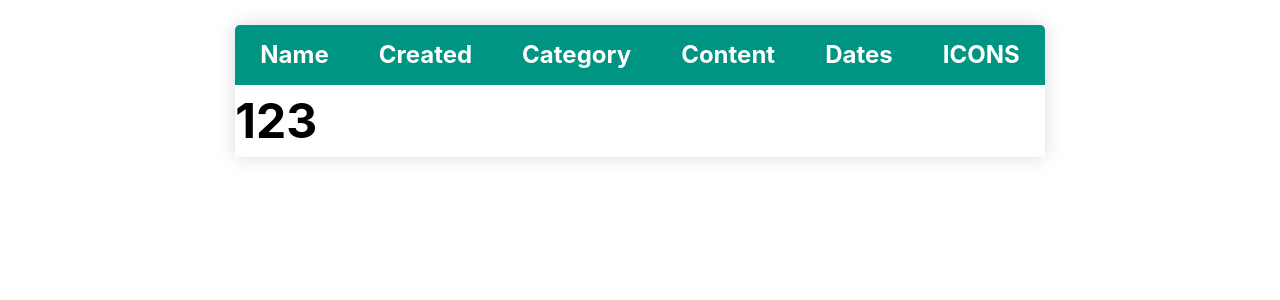
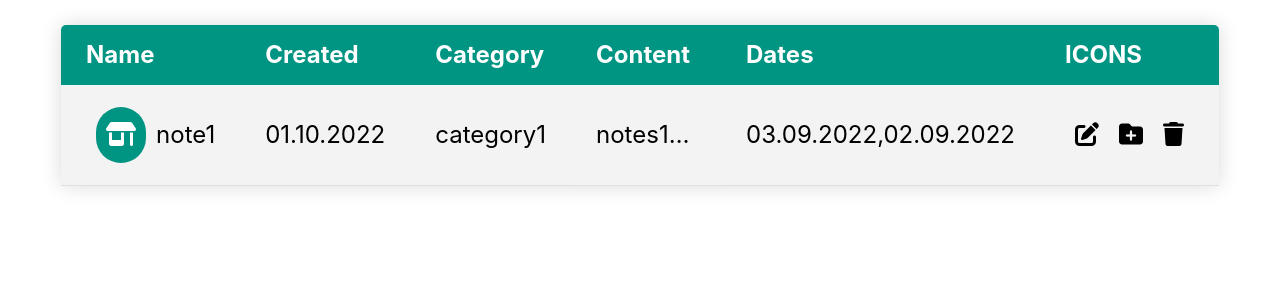
Before and after one commit to zenoksi4/ReactReduxNotes, a React (Create React App) app: page / in a window 1280 px wide. Shown: the top 300 px of the page. Built offline with nearby package versions, Linux system fonts and the light colour scheme.

Commit message:
add TableNoteItem component to table

```diff
--- a/public/index.html
+++ b/public/index.html
@@ -9,6 +9,7 @@
       name="description"
       content="Web site created using create-react-app"
     />
+    <script src="https://kit.fontawesome.com/5a0cf9540d.js" crossorigin="anonymous"></script>
     <link rel="apple-touch-icon" href="%PUBLIC_URL%/logo192.png" />
     <!--
       manifest.json provides metadata used when your web app is installed on a
@@ -29,15 +30,5 @@
   <body>
     <noscript>You need to enable JavaScript to run this app.</noscript>
     <div id="root"></div>
-    <!--
-      This HTML file is a template.
-      If you open it directly in the browser, you will see an empty page.
-
-      You can add webfonts, meta tags, or analytics to this file.
-      The build step will place the bundled scripts into the <body> tag.
-
-      To begin the development, run `npm start` or `yarn start`.
-      To create a production bundle, use `npm run build` or `yarn build`.
-    -->
   </body>
 </html>
--- a/src/App.tsx
+++ b/src/App.tsx
@@ -1,11 +1,12 @@
 import React from "react";
 import "./App.css";
 import Table from "./components/tablelist/Table";
+import TableNotesActive from "./components/tablelist/tablenotes/TableNotesActive";
 
 function App() {
   return (
     <div className="container">
-      <Table/>
+      <TableNotesActive/>
     </div>
   );
 }
--- a/src/components/tablelist/Table.css
+++ b/src/components/tablelist/Table.css
@@ -12,7 +12,7 @@
     padding: 12px 25px;
 }
 
-.note-table tr{
+.note-table thead tr{
     background-color: #009482;
     text-align: left;
     font-weight: bold;
--- a/src/components/tablelist/Table.tsx
+++ b/src/components/tablelist/Table.tsx
@@ -1,13 +1,16 @@
 import './Table.css'
 import TableNotesActive from './tablenotes/TableNotesActive';
 
+interface TableProps{
+    children?: React.ReactNode
+}
 
-const Table: React.FC = () => {
+const Table: React.FC<TableProps> = ({children}) => {
 
     return(
         <table className='note-table'>
 
-            <TableNotesActive></TableNotesActive>
+            {children}
         </table>
     );
 }
--- a/src/components/tablelist/tablenotes/TableNotes.tsx
+++ b/src/components/tablelist/tablenotes/TableNotes.tsx
@@ -1,10 +1,10 @@
 
-interface TableNotes{
+interface TableNotesProps{
     children?: React.ReactNode
 }
 
 
-const TableNotes: React.FC<TableNotes> = ({children}) => {
+const TableNotes: React.FC<TableNotesProps> = ({children}) => {
 
     return(
         <>
--- a/src/components/tablelist/tablenotes/TableNotesActive.tsx
+++ b/src/components/tablelist/tablenotes/TableNotesActive.tsx
@@ -1,14 +1,24 @@
 import TableNotes from "./TableNotes";
-
+import { useAppSelector } from "../../../hooks/useAppSelector";
+import Table from "../Table";
+import TableNotesItem from "./TableNotesItem";
 
 
 
 const TableNotesActive: React.FC = () => {
+    const notes = useAppSelector(state => state.notes.list);
 
     return(
-        <TableNotes>
-            <h1>123</h1>
-        </TableNotes>
+        <Table>
+            <TableNotes>
+                {notes.map((note) =>(
+                    <TableNotesItem
+                    key={note.id}
+                    {...note}
+                    />
+                ))}
+            </TableNotes>
+        </Table>
     );
 }
 
--- /dev/null
+++ b/src/components/tablelist/tablenotes/TableNotesItem.css
@@ -0,0 +1,44 @@
+.note-title {
+    display: flex;
+    align-items: center;
+
+}
+
+td .icon-title {
+    padding: 10px;
+    margin: 10px;
+    color: #ffffff;
+    background-color: #009482;
+    border-radius: 100px;
+}
+
+.text-ellipsis {
+    max-width: 150px;
+    white-space: nowrap;
+    overflow: hidden;
+    text-overflow: ellipsis;
+}
+
+.icons {
+    display: flex;
+    align-items: center;
+    justify-content: flex-end;
+}
+
+.icon {
+    padding: 10px;
+    color: #000000;
+}
+
+.note-table tbody tr {
+    border-bottom: 1px solid #dddd;
+    background-color: #f3f3f3;
+}
+.note-table tr {
+    margin-bottom: 15px;
+    overflow: hidden;
+}
+
+.note-table td, .note-table th {
+    padding: 12px 25px;
+}
--- /dev/null
+++ b/src/components/tablelist/tablenotes/TableNotesItem.tsx
@@ -0,0 +1,44 @@
+import './TableNotesItem.css'
+
+interface TableNotesItemProps{
+    title: string,
+    created: string,
+    category: string,
+    content: string,
+}
+
+const TableNotesItem: React.FC<TableNotesItemProps> = ({title, created, category, content}) => {
+    let datesContent = content.match(/\d{2}([\/.-])\d{2}\1\d{4}/g)?.join(',');
+
+    return(
+        <tr>
+            <td className="note-title">
+                <div className="icon-title"><i className="fa-solid fa-shop"></i></div>
+                {title}
+            </td>
+
+            <td>{created}</td>
+
+            <td>{category}</td>
+
+            <td className="text-ellipsis">{content}</td>
+
+            <td>{datesContent}</td>
+
+            <td className="icons">
+                <a href="#" className="icon"><i className="fa-solid fa-pen-to-square"></i></a>
+
+                <div className="icon">
+                    <i className="fa-solid fa-folder-plus"></i>
+                </div>
+
+                <div className="icon">
+                    <i className="fa-solid fa-trash"></i>
+                </div>
+            </td>
+
+        </tr>
+    );
+}
+
+export default TableNotesItem;
--- a/src/store/noteSlice.ts
+++ b/src/store/noteSlice.ts
@@ -3,6 +3,7 @@ import { createSlice, PayloadAction } from '@reduxjs/toolkit';
 type Note = {
     id: string;
     title:string;
+    created:string;
     category:string;
     content:string;
 }
@@ -12,7 +13,14 @@ type NotesState = {
 }
 
 const initialState: NotesState = {
-    list: [],
+    list: [ {
+        id: Math.random().toString(),
+        title: 'note1',
+        created: new Date().toLocaleDateString('uk'),
+        category: 'category1',
+        content: 'notes1 03.09.2022,02.09.2022'
+    },
+]
 }
 
 type addNotesAction = {
@@ -29,6 +37,7 @@ const noteSlice = createSlice({
             state.list.push({
                 id: Math.random().toString(),
                 title: action.payload.title,
+                created: new Date().toLocaleDateString('uk'),
                 category: action.payload.category,
                 content: action.payload.content,
             });
```
